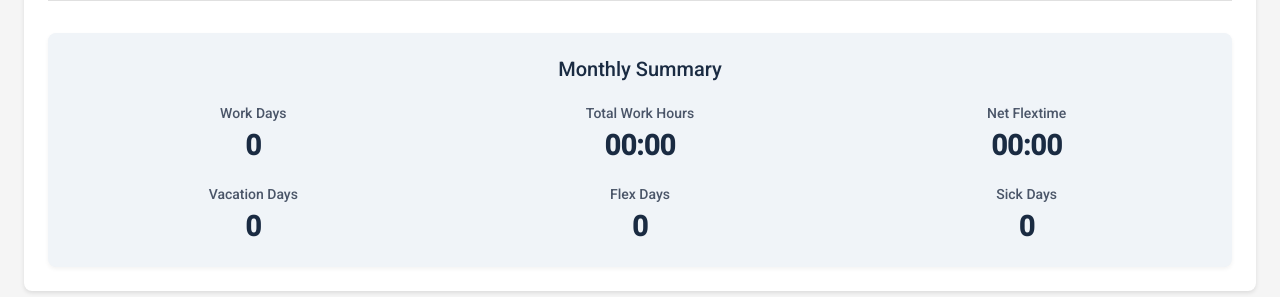
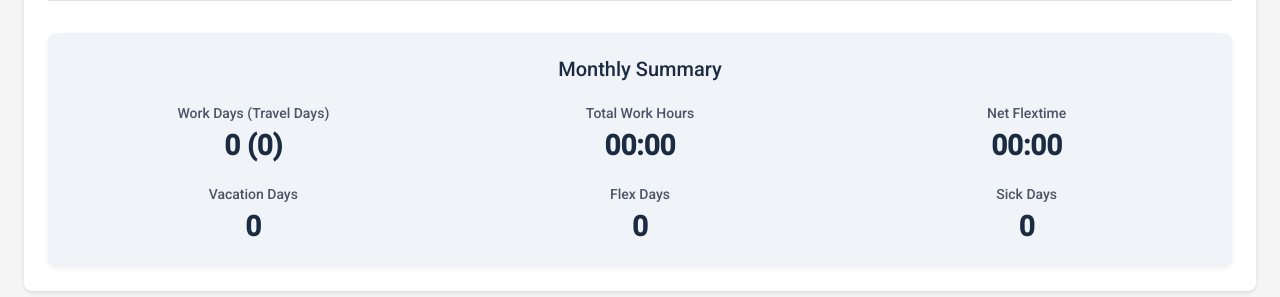
Before and after one commit to brokdar/clocker, a FastAPI app: page /calendar/view in a window 1280 px wide. Shown: the part 1193-1490 px from the top of the page. Run offline with FastAPI, Linux system fonts and the light colour scheme; data that the repository does not hold is empty.

Commit message:
display travel days in statistics

```diff
--- a/app/services/statistics.py
+++ b/app/services/statistics.py
@@ -35,6 +35,7 @@ class TypeCount(BaseModel):
     vacation: int = 0
     holiday: int = 0
     sick: int = 0
+    travel: int = 0
 
 
 class Statistics(BaseModel):
@@ -143,6 +144,10 @@ class StatisticsService:
                     type_counts.holiday += 1
                 case CalendarEntryType.SICK:
                     type_counts.sick += 1
+
+            # Count travel days
+            if any(log.type == TimeLogType.TRAVEL for log in entry.logs):
+                type_counts.travel += 1
 
             # Calculate work time and check compliance
             if entry.type in {CalendarEntryType.WORK, CalendarEntryType.FLEXTIME}:
--- a/app/templates/calendar.html
+++ b/app/templates/calendar.html
@@ -177,8 +177,10 @@
             <div class="summary-grid">
                 <div class="summary-row">
                     <div class="summary-item">
-                        <span class="summary-label">Work Days</span>
-                        <span class="summary-value">{{ view.statistics.entry_counts.work }}</span>
+                        <span class="summary-label">Work Days (Travel Days)</span>
+                        <span class="summary-value">
+                            {{ view.statistics.entry_counts.work }} ({{ view.statistics.entry_counts.travel }})
+                        </span>
                     </div>
                     <div class="summary-item">
                         <span class="summary-label">Total Work Hours</span>
--- a/app/templates/statistics.html
+++ b/app/templates/statistics.html
@@ -116,8 +116,10 @@
                 <div class="stats-card-content">
                     <div class="stats-list">
                         <div class="stats-item">
-                            <span class="stats-label">Work Days</span>
-                            <span class="stats-value">{{ statistics.entry_counts.work }}</span>
+                            <span class="stats-label">Work Days (Travel Days)</span>
+                            <span class="stats-value">
+                                {{ statistics.entry_counts.work }} ({{ statistics.entry_counts.travel }})
+                            </span>
                         </div>
                         <div class="stats-item">
                             <span class="stats-label">Vacation Days</span>
```
